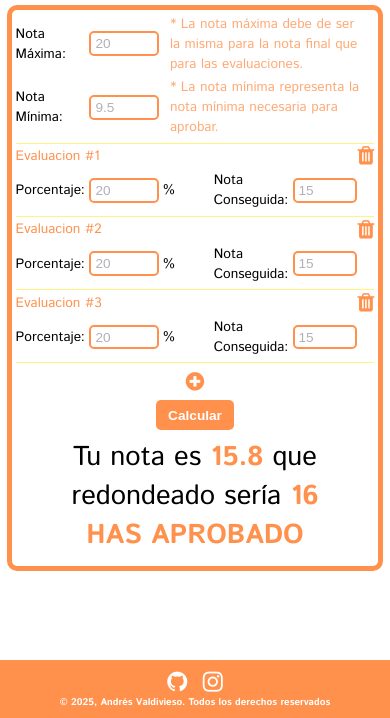
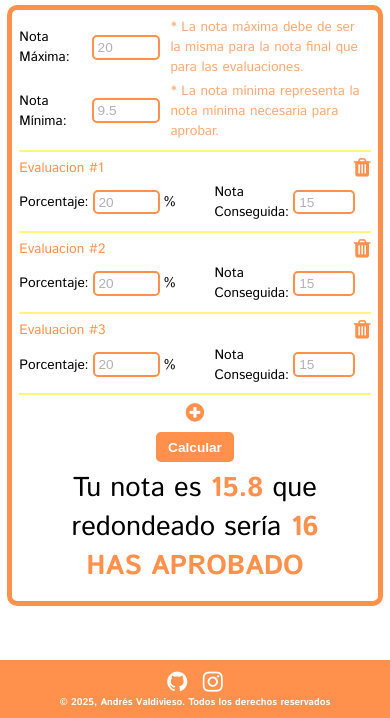
Before and after one commit to Andres24vs0/Notario, a plain HTML site: page index.html in a window 390 px wide. Shown: the part 126-844 px from the top of the page. Drawn offline with Linux system fonts and the light colour scheme.

Commit message:
FIX Arreglo problemas con el footer y arreglos visuales
-Footer entre aprox 370px y 580px no se imprimia bien, el contenido lo tapaba
-Arreglitos para que en moviles sea mas bonito visualmente

```diff
--- a/styles/index.css
+++ b/styles/index.css
@@ -12,6 +12,7 @@
 }
 
 body{
+    min-height: 100vh;
     height: 100vh;
     margin: 0;
     display: flex;
@@ -104,7 +105,7 @@ input[type="button"]:hover{
 }
 
 #contenido {
-    flex: 1;
+    flex: 1 0 auto;
     margin-top: 1.5%;
     margin-bottom: 2%;
     margin-right: 1.75%;
@@ -112,7 +113,14 @@ input[type="button"]:hover{
 }
 
 @media (max-width:560px){
-    #navbar, #footer{
+    #contenido {
+        min-height: 0;
+    }
+    #footer {
+        min-height: 15vw;
+        height: 15vw;
+    }
+    #navbar{
         height: 15vw;
     }
 
--- a/styles/navbar.css
+++ b/styles/navbar.css
@@ -53,9 +53,6 @@
 .opcion-aside.opcion-5{
     background-color: var(--secondary-color);
     color: var(--text-color);
-}
-
-.opcion-aside.opcion-5{
     border-bottom: 0px;
 }
 
--- a/styles/notas.css
+++ b/styles/notas.css
@@ -145,6 +145,7 @@ b{
 @media (max-width:560px){
     #zona-notas{
         border: 5px solid var(--secondary-color);
+        padding: 2%;
     }
 
     .aclaracion{
@@ -178,4 +179,15 @@ b{
     h3{
         font-size: 7vw;
     }
+
+    #inputs-generales{
+        padding-bottom: 1.5%;
+        border-bottom: 0.75vw solid var(--primary-color);
+    }
+
+    .evaluacion{
+        padding-top: 1.5%;
+        padding-bottom: 1.5%;
+        border-bottom: 0.75vw solid var(--primary-color);
+    }
 }
```
